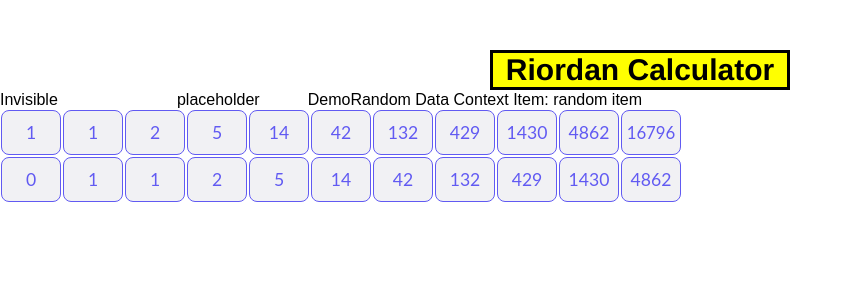
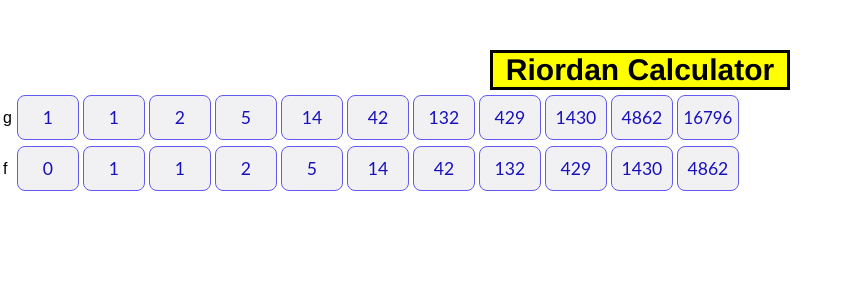
Before and after one commit to jamesshapiro/riordan-calculator-hooks, a React (Vite) app: page / in a window 1280 px wide. Shown: the top 300 px of the page, without its empty margins (0-852 px from the left). Built offline with nearby package versions, Linux system fonts and the light colour scheme.

Commit message:
riordan input improvements

```diff
--- a/src/components/App/App.js
+++ b/src/components/App/App.js
@@ -13,8 +13,12 @@ function App() {
     <DataProvider>
       <Wrapper>
         <Header />
-        <Sequence initialSequence={INITIAL_SEQUENCE.f} />
-        <Sequence initialSequence={INITIAL_SEQUENCE.g} />
+        <table>
+          <tbody>
+            <Sequence initialSequence={INITIAL_SEQUENCE.f} sequenceId={'g'} />
+            <Sequence initialSequence={INITIAL_SEQUENCE.g} sequenceId={'f'} />
+          </tbody>
+        </table>
       </Wrapper>
     </DataProvider>
   );
--- a/src/components/DataProvider/DataProvider.js
+++ b/src/components/DataProvider/DataProvider.js
@@ -11,13 +11,24 @@ function DataProvider({ children }) {
   const randomItem = 'random item';
   const [sequenceLength, setSequenceLength] = React.useState(11);
   const [items, setItems] = React.useState([]);
+  const [targetBoxIndex, setTargetBoxIndex] = React.useState(-1);
 
-  function tabFocus() {
-    console.log('tab registered!');
+  function tabFocus(event, shiftWasPressed) {
+    const increment = shiftWasPressed ? -1 : 1;
+    setTargetBoxIndex((oldValue) => {
+      let result = (oldValue + increment) % (sequenceLength * 2);
+      if (result < 0) {
+        result += sequenceLength * 2;
+      }
+      console.log(result);
+      return result;
+    });
   }
 
-  const handleTab = React.useCallback(tabFocus, []);
-  useKeydown('Tab', handleTab);
+  // const handleTab = React.useCallback(tabFocus, []);
+  useKeydown('Tab', (event, shiftWasPressed) =>
+    tabFocus(event, shiftWasPressed)
+  );
 
   function createItem(content, variant) {
     const nextItems = [
@@ -48,6 +59,8 @@ function DataProvider({ children }) {
         randomItem,
         sequenceLength,
         setSequenceLength,
+        targetBoxIndex,
+        setTargetBoxIndex,
       }}
     >
       {children}
--- a/src/components/Header/Header.js
+++ b/src/components/Header/Header.js
@@ -10,14 +10,6 @@ function Header() {
       <Wrapper>
         <StyledHeader>Riordan Calculator</StyledHeader>
       </Wrapper>
-      <span>
-        Invisible
-        <Invisible>PLACEHOLDER</Invisible>
-        placeholder
-        <Invisible>DEMO</Invisible>
-        Demo
-      </span>
-      <span>Random Data Context Item: {randomItem}</span>
     </>
   );
 }
--- a/src/components/NumberBox/NumberBox.js
+++ b/src/components/NumberBox/NumberBox.js
@@ -2,9 +2,20 @@ import React from 'react';
 
 import styled from 'styled-components';
 
-function NumberBox({ initialValue, children }) {
+import { DataContext } from '../DataProvider';
+
+function NumberBox({ initialValue, index, children }) {
   const [digits, setDigits] = React.useState(initialValue);
   const [isSelected, setIsSelected] = React.useState(false);
+  // const [manuallyClicked, setManuallyClicked] = React.useState(false)
+  const buttonRef = React.useRef(null);
+  const { targetBoxIndex, setTargetBoxIndex } = React.useContext(DataContext);
+  React.useEffect(() => {
+    if (targetBoxIndex === index && buttonRef.current) {
+      buttonRef.current.click();
+    }
+  }, [targetBoxIndex, index]);
+
   const bodyStyles = getComputedStyle(document.body);
   const boxLength = bodyStyles
     .getPropertyValue('--number-box-width')
@@ -20,9 +31,16 @@ function NumberBox({ initialValue, children }) {
 
   function handleClick() {
     setIsSelected(true);
+    setTargetBoxIndex(index);
+    // setManuallyClicked(true)
   }
   function handleBlur() {
     setIsSelected(false);
+  }
+
+  function handleKeyPress(value) {
+    const cleaned = value.replace(/[^0-9]/g, '');
+    setDigits(cleaned);
   }
 
   const inputNumberBox = (
@@ -38,7 +56,7 @@ function NumberBox({ initialValue, children }) {
         minFontSize={minFontSize}
         fontSize={maxFontSizeRem}
         maxFontSize={maxFontSize}
-        onChange={(event) => setDigits(event.target.value)}
+        onChange={(event) => handleKeyPress(event.target.value)}
         onBlur={handleBlur}
         autoFocus
       />
@@ -52,14 +70,14 @@ function NumberBox({ initialValue, children }) {
       minFontSize={minFontSize}
       fontSize={maxFontSizeRem}
       maxFontSize={maxFontSize}
-      onClick={handleClick}
+      ref={buttonRef}
     >
       {digits}
     </InnerElement>
   );
 
   return (
-    <Wrapper>
+    <Wrapper onClick={handleClick}>
       <InnerContainer>{boxContents}</InnerContainer>
     </Wrapper>
   );
@@ -73,6 +91,7 @@ const Wrapper = styled.div`
   border-radius: 8px;
   width: fit-content;
   min-width: var(--number-box-width);
+  width: 100%;
   height: var(--number-box-height);
   margin: 1px;
   border: 1px solid hsl(243, 85%, 65%);
@@ -84,7 +103,7 @@ const InnerContainer = styled.div`
   justify-content: center;
   align-items: center;
   font-family: 'Lato', sans-serif;
-  color: hsl(243, 85%, 65%);
+  color: hsl(243, 85%, 40%);
   width: fit-content;
   height: 100%;
   width: 100%;
@@ -101,7 +120,7 @@ const InnerElement = styled.p`
 
 const StyledInput = styled.input`
   font-family: 'Lato', sans-serif;
-  color: hsl(243, 85%, 65%);
+  color: hsl(243, 85%, 40%);
   font-size: clamp(
     ${(p) => p.minFontSize},
     ${(p) => p.fontSize},
--- a/src/components/Sequence/Sequence.js
+++ b/src/components/Sequence/Sequence.js
@@ -3,17 +3,23 @@ import React from 'react';
 import { DataContext } from '../DataProvider';
 import NumberBox from '../NumberBox';
 
-function Sequence({ initialSequence }) {
+function Sequence({ initialSequence, sequenceId }) {
   const { sequenceLength } = React.useContext(DataContext);
   console.log(sequenceLength);
 
   const [sequence, setSequence] = React.useState(initialSequence);
+  const delta = sequenceId === 'f' ? sequenceLength : 0;
   return (
-    <div>
-      {sequence.slice(0, sequenceLength).map((num) => {
-        return <NumberBox initialValue={num} />;
+    <tr>
+      <td>{sequenceId}</td>
+      {sequence.slice(0, sequenceLength).map((num, index) => {
+        return (
+          <td>
+            <NumberBox initialValue={num} index={index + delta} />
+          </td>
+        );
       })}
-    </div>
+    </tr>
   );
 }
 
--- a/src/hooks/use-keydown.hook.js
+++ b/src/hooks/use-keydown.hook.js
@@ -10,7 +10,12 @@ function useKeydown(key, callback) {
   React.useEffect(() => {
     function handleKeyDown(event) {
       if (event.code === key) {
-        callback();
+        event.preventDefault();
+        if (event.shiftKey) {
+          callback(event, true);
+        } else {
+          callback(event, false);
+        }
       }
     }
 
```
